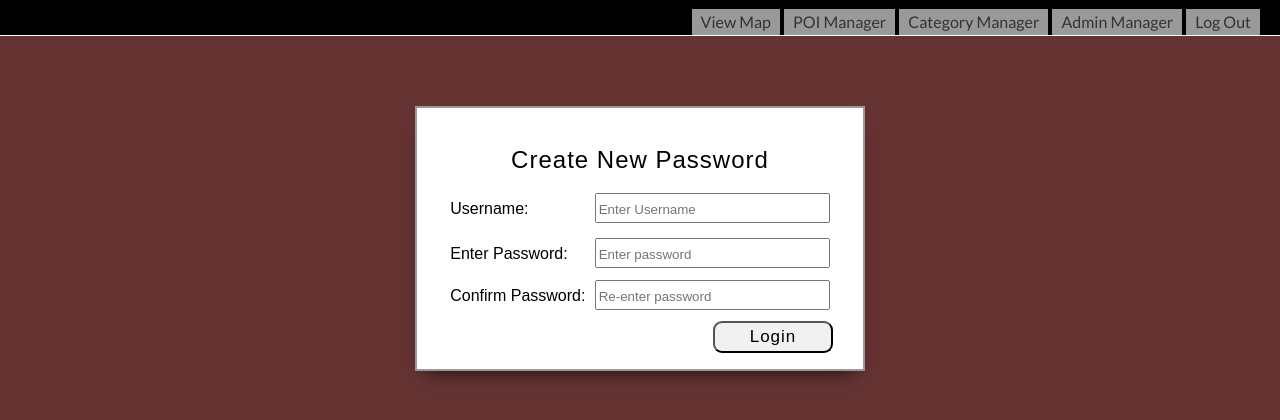
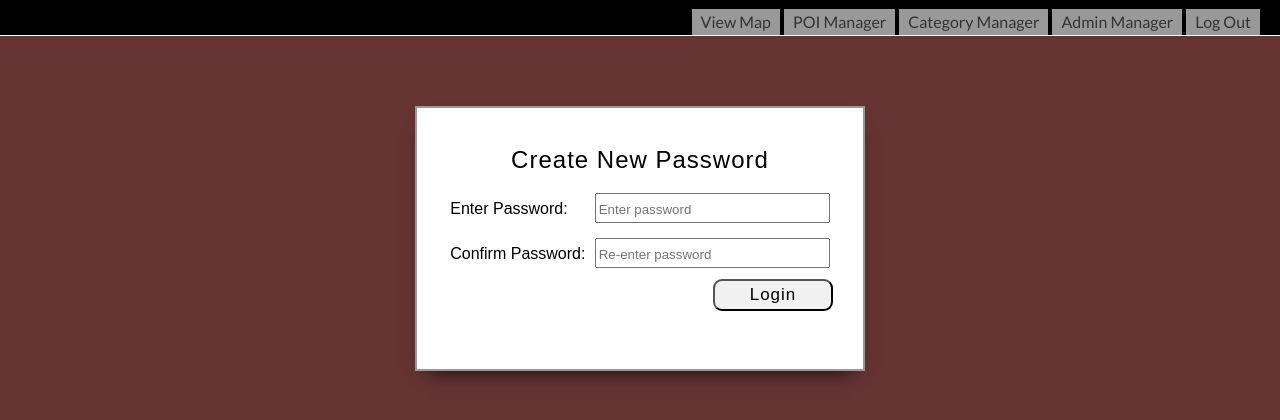
Before and after one commit to Trivon-Paul/Digital-Farmington, a PHP site: page /recover.php in a window 1280 px wide. Shown: the top 420 px of the page. Run offline with PHP 8.4, Linux system fonts and the light colour scheme; data that the repository does not hold is empty; some libraries are stand-ins or nearby versions.

Commit message:
Add files via upload

```diff
--- a/recover.php
+++ b/recover.php
@@ -12,7 +12,7 @@ if (isset($_POST['login'])) {
 
     // Validate form
     $errors = array();
-    $requiredFields = array("username", "password");
+    $requiredFields = array("password");
     $errors = array_merge($errors, checkRequiredFields($requiredFields));
 
     //Get variables from requests
@@ -64,12 +64,8 @@ if (isset($_POST['login'])) {
     <?php include('i/layout/adminTopNavBar.php'); ?>
     <section id="login" class="dropShadow_deep">
         <h1>Create New Password</h1>
-        <form id="loginForm" action="" method="post" onsubmit="return checkValues()">
+        <form id="loginForm" action="login.php" method="post" onsubmit="return checkValues()">
             <div id="loginMain">
-                <div class="row">
-                    <p class="col" style="text-align:left; width: 140px;">Username:</p>
-                    <input type="text" name="username" value="" id="username" placeholder="Enter Username" class="col"/>
-                </div>
                 <div class="row">
                     <p class="col" style="text-align:left; width: 140px;">Enter Password:</p>
                     <input type="password" name="password" value="" placeholder="Enter password" id="password" class="col"/>
```
